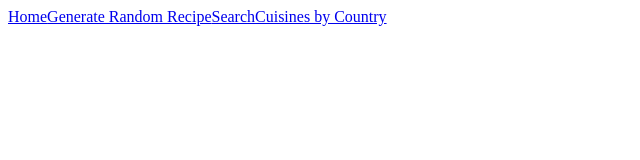
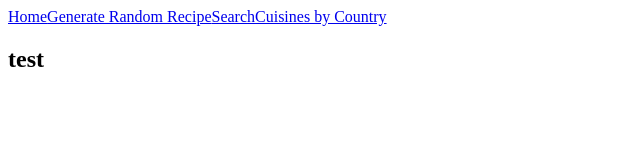
Before and after one commit to teeksingh/phase-2-final-project, a React (Create React App) app: page /cuisines in a window 1280 px wide. Shown: the top 160 px of the page, without its empty margins (0-640 px from the left). Built offline with nearby package versions, Linux system fonts and the light colour scheme.

Commit message:
Corrected eslint parsing error

```diff
--- a/src/Cuisines.js
+++ b/src/Cuisines.js
@@ -1,7 +1,9 @@
 import React from "react";
 
 function Cuisines () {
-
+    return(
+<div><h2>test</h2></div>
+    )
 }
 
 export default Cuisines
```
